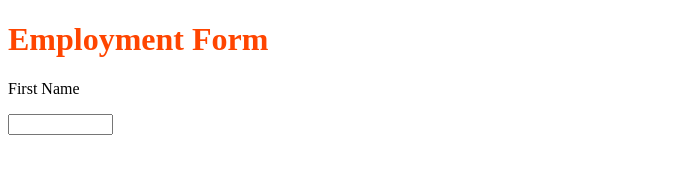
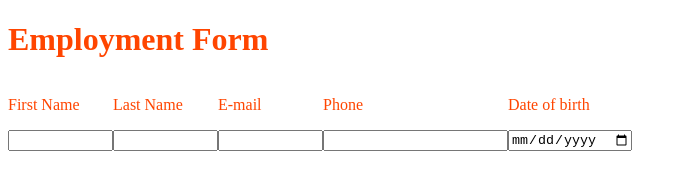
Before and after one commit to ruteczeq/Frontend, a plain HTML site: page zaj2/zad2/index.html in a window 1280 px wide. Shown: the whole page, without its empty margins (0-687 px from the left). Drawn offline with Linux system fonts and the light colour scheme.

Commit message:
started working on ex2

```diff
--- a/zaj2/zad2/index.html
+++ b/zaj2/zad2/index.html
@@ -9,8 +9,27 @@
 <body>
     <h1>Employment Form</h1>
     <div class="outer">
-        <p>First Name</p>
-        <input type="text" id="name" name="name" required minlength="3" size="10" />
+        <div class="textbox_container">
+            <p>First Name</p>
+            <input type="text" id="first_name" name="first_name" required minlength="3" size="10" />
+        </div>
+        <div class="textbox_container">
+            <p>Last Name</p>
+            <input type="text" id="last_name" name="last_name" required minlength="3" size="10" />
+        </div>
+        <div class="textbox_container">
+            <p>E-mail</p>
+            <input type="email" id="email" name="email" required minlength="5" size="10" />
+        </div>
+        <div class="textbox_container">
+            <p>Phone</p>
+            <input type="number" id="phone" name="phone" required minlength="9" maxlength="9" size="10" />
+        </div>
+        <div class="textbox_container">
+            <p>Date of birth</p>
+            <input type="date" id="birth" name="birth" required />
+
+        </div>
 
     </div>
 </body>
--- a/zaj2/zad2/style.css
+++ b/zaj2/zad2/style.css
@@ -2,6 +2,12 @@ h1 {
     color: orangered;
 }
 
+p {
+    color: orangered;
+}
+
 .outer {
+    display: flex;
+
 
 }
```
